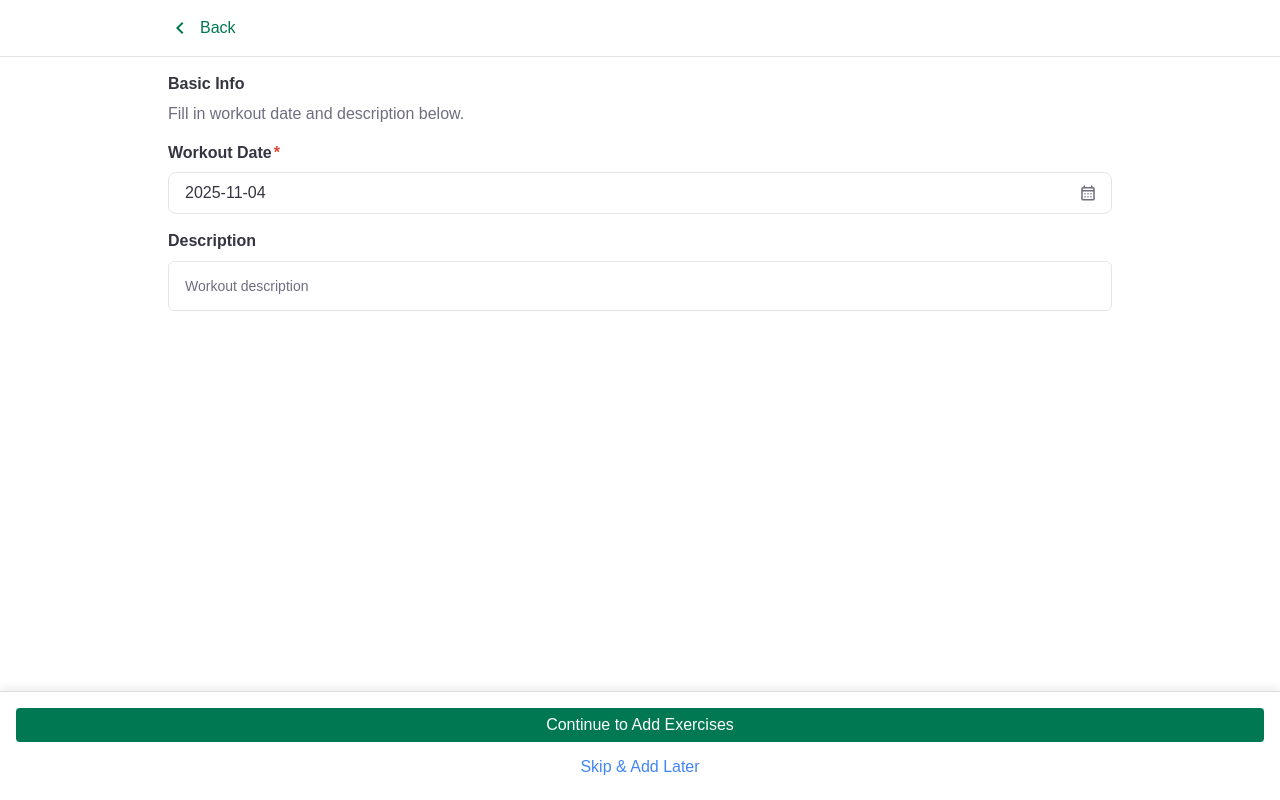
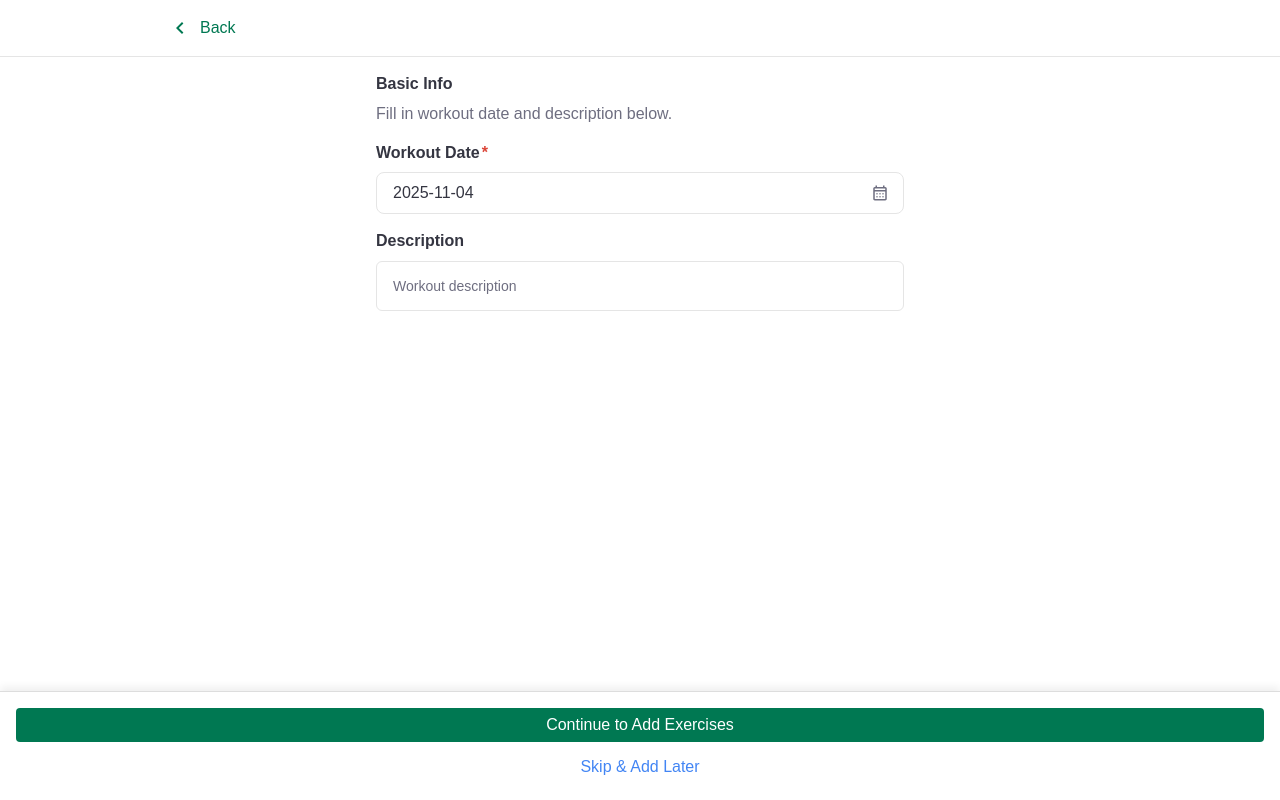
Before and after one commit to cuzo989874/workout-helper, a React (Vite) app: page /workout/create in a window 1280 px wide. Built offline with nearby package versions, Linux system fonts and the light colour scheme.

Commit message:
update: setting list size

```diff
--- a/src/components/layouts/SubPageLayout.tsx
+++ b/src/components/layouts/SubPageLayout.tsx
@@ -8,7 +8,7 @@ export default function SubPageLayout({
   return (
     <>
       <SubPageHeader />
-      <main className="main pt-md px-lg">{children}</main>
+      <main className="main main--sm pt-md px-lg">{children}</main>
     </>
   );
 }
--- a/src/routes/Settings.tsx
+++ b/src/routes/Settings.tsx
@@ -49,7 +49,7 @@ export default function Settings() {
   return (
     <div>
       <SubPageHeader />
-      <main className="main pt-md px-lg">
+      <main className="main main--sm pt-md px-lg">
         <ul className={styles['settings__list']}>
           <li className={styles['settings__item']}>
             <label className={styles['settings__label']}>
--- a/src/styles/layout/_main.scss
+++ b/src/styles/layout/_main.scss
@@ -4,4 +4,8 @@
   width: min(100%, variables.$breakpoint-lg);
   margin: 0 auto;
   padding: variables.$spacing-sm variables.$spacing-md variables.$spacing-lg;
+
+  &--sm {
+    width: min(100%, variables.$breakpoint-sm);
+  }
 }
```
